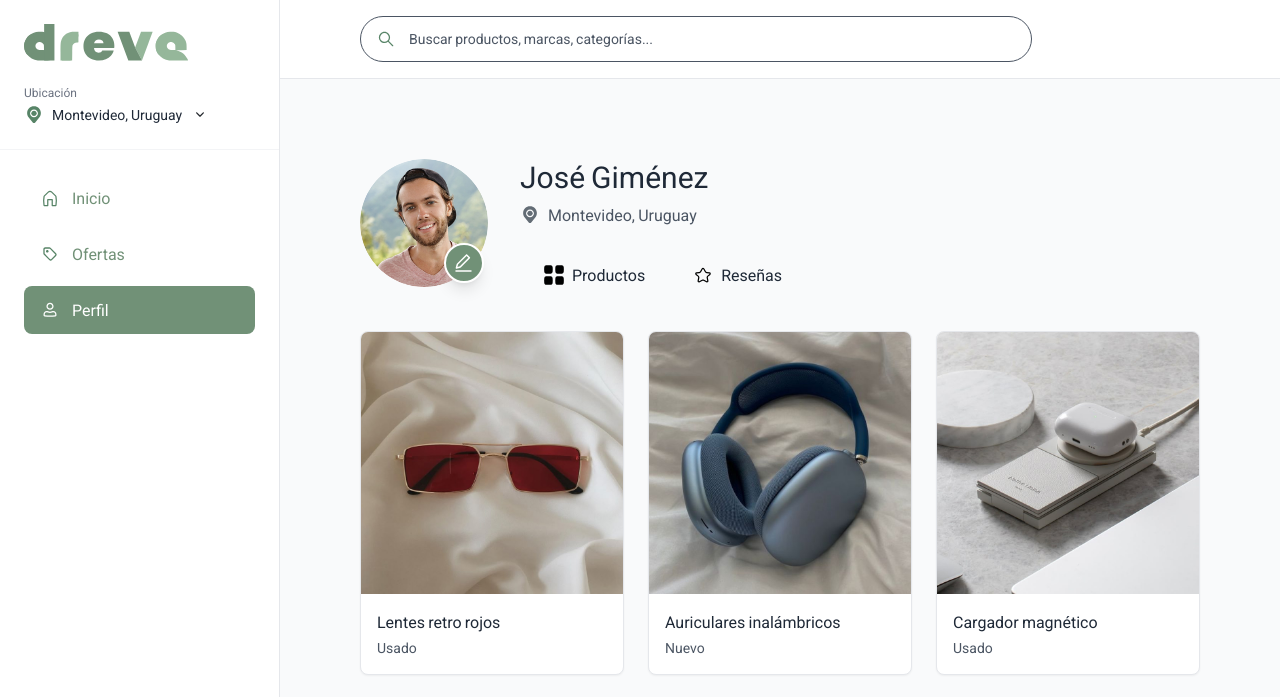
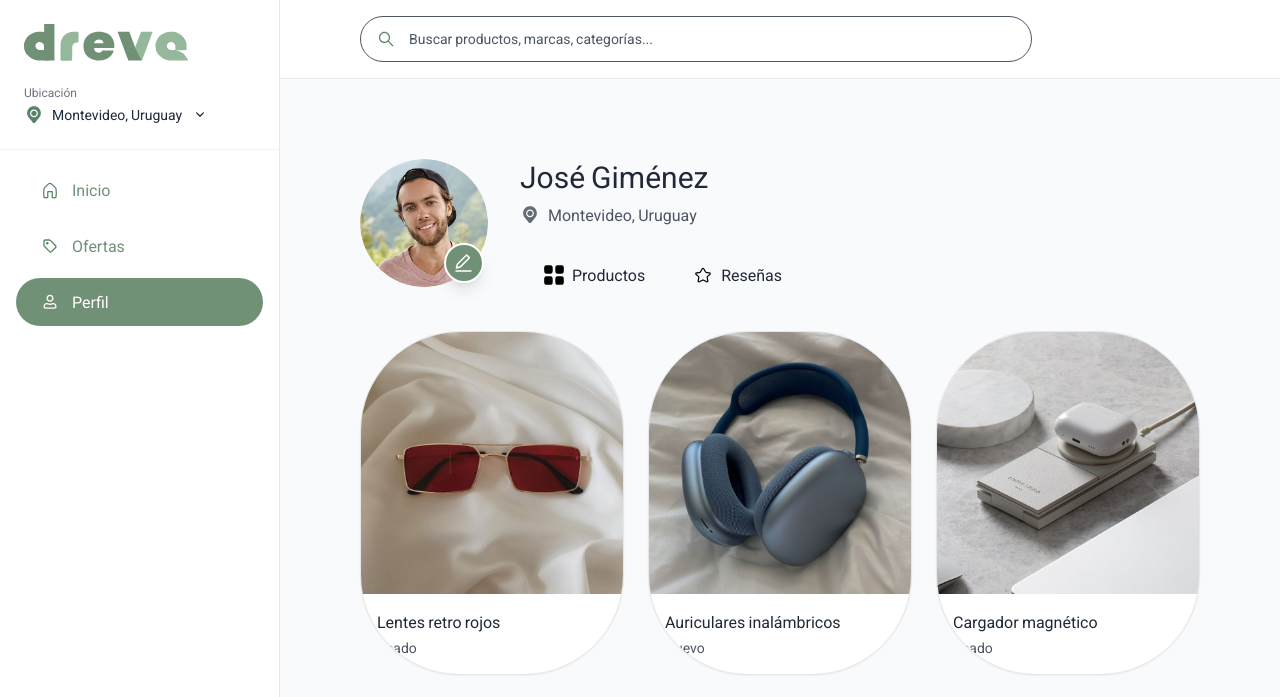
Before and after one commit to LucasLR2/Yveks-Aplicacion-web-de-trueques, a PHP site: page /php/perfil.php in a window 1280 px wide. Shown: the top 697 px of the page. Run offline with PHP 8.4, Linux system fonts and the light colour scheme; some libraries are stand-ins or nearby versions; some web fonts are replaced.

Commit message:
Modifica estética de los botones del header y del sidebar

```diff
--- a/codigo/css/estilos-generales.css
+++ b/codigo/css/estilos-generales.css
@@ -295,14 +295,24 @@ html, body {
   }
 }
 
-.boton-sidebar-seleccionado{
+.boton-sidebar-seleccionado, .primary-button{
   background-color: #719177 !important;
   color: #ffffff !important;
 }
-.boton-sidebar-seleccionado:hover{
+.boton-sidebar-seleccionado:hover, .primary-button:hover{
   background-color: #95b79a !important;
 }
 .boton-sidebar-deseleccionado:hover{
   background-color: #f3f4f6 !important;
   color: #5a7a5f !important;
 }
+.rounded-lg{
+  border-radius:100px !important;
+}
+.secondary-button{
+  background-color: #ffffff !important;
+  color: #719177 !important;
+}
+.secondary-button:hover{
+  background-color: #E8E8E8 !important;
+}
--- a/codigo/js/header.js
+++ b/codigo/js/header.js
@@ -10,7 +10,7 @@ document.addEventListener('DOMContentLoaded', function() {
                 // Usuario con sesión
                 contenedor.innerHTML = `
                     <!-- Botón Nueva publicación -->
-                    <button class="bg-green text-white px-4 h-8 rounded-full smooth-transition flex items-center text-sm whitespace-nowrap"
+                    <button class="bg-green text-white px-6 h-10 smooth-transition rounded-lg primary-button flex items-center text-sm whitespace-nowrap"
                         onclick="window.location.href='${baseURL}php/nuevo_producto.php'">
                         <img src="${baseURL}recursos/iconos/solido/interfaz/mas.svg" alt="Publicar" class="w-3 h-3 svg-white mr-2">
                         Nueva publicación
@@ -65,14 +65,12 @@ document.addEventListener('DOMContentLoaded', function() {
             } else {
                 // Usuario sin sesión → botones iniciar sesión y registrarse
                 contenedor.innerHTML = `
-                    <button class="bg-green text-white px-4 h-8 rounded-full smooth-transition flex items-center text-sm whitespace-nowrap mr-2"
+                    <button class="bg-green text-white px-8 h-10 rounded-lg smooth-transition primary-button flex items-center text-sm whitespace-nowrap mr-2"
                         onclick="window.location.href='${baseURL}php/iniciar-sesion.php'">
-                        <img src="${baseURL}recursos/iconos/solido/comunicacion/usuario.svg" alt="Iniciar sesión" class="w-3 h-3 svg-white mr-2">
                         Iniciar sesión
                     </button>
-                    <button class="bg-white text-green border border-green px-4 h-8 rounded-full smooth-transition flex items-center text-sm whitespace-nowrap hover:bg-green hover:text-white group"
+                    <button class="bg-white text-green border border-green px-8 h-10 rounded-lg secondary-button smooth-transition flex items-center text-sm whitespace-nowrap hover:bg-green hover:text-white group"
                         onclick="window.location.href='${baseURL}php/registrarse.php'">
-                        <img src="${baseURL}recursos/iconos/solido/interfaz/mas.svg" alt="Registrarse" class="w-3 h-3 svg-green group-hover:svg-white mr-2">
                         Registrarse
                     </button>
                 `;
--- a/codigo/php/componentes/menu.php
+++ b/codigo/php/componentes/menu.php
@@ -57,7 +57,7 @@ $baseURL = '/Yveks-Aplicacion-web-de-trueques/codigo/';
   <div class="desktop-sidebar bg-white border-r border-gray-200 custom-scrollbar overflow-y-auto h-screen fixed left-0 top-0 w-[280px] flex flex-col justify-between">
     <div>
       <!-- Logo -->
-      <div class="p-6 flex items-center">
+      <div class="p-6 pl-6 flex items-center">
         <img src="<?= $baseURL ?>recursos/iconos/dreva.svg" alt="Dreva">
       </div>
 
@@ -72,11 +72,11 @@ $baseURL = '/Yveks-Aplicacion-web-de-trueques/codigo/';
       </div>
 
       <!-- Navegación -->
-      <nav class="p-6">
+      <nav class="p-4">
         <ul class="space-y-2">
           <li>
       <a href="<?= $baseURL ?>index.php"
-      class="desktop-nav-item flex items-center space-x-3 px-4 py-3 rounded-lg smooth-transition <?= $rutaActual === 'index' ? 'boton-sidebar-seleccionado text-green' : 'boton-sidebar-deseleccionado text-green' ?>">
+      class="desktop-nav-item flex items-center space-x-3 px-6 py-3 rounded-lg smooth-transition <?= $rutaActual === 'index' ? 'boton-sidebar-seleccionado text-green' : 'boton-sidebar-deseleccionado text-green' ?>">
         <img src="<?= $baseURL ?>recursos/iconos/contorno/general/inicio.svg"
           alt="Inicio"
           class="w-5 h-5 <?= $rutaActual === 'index' ? 'svg-white' : 'svg-green' ?>">
@@ -86,7 +86,7 @@ $baseURL = '/Yveks-Aplicacion-web-de-trueques/codigo/';
 
           <li>
       <a href="javascript:void(0)"
-      class="desktop-nav-item flex items-center space-x-3 px-4 py-3 rounded-lg smooth-transition <?= $rutaActual === 'ofertas' ? 'boton-sidebar-seleccionado text-green' : 'boton-sidebar-deseleccionado text-green' ?>"
+      class="desktop-nav-item flex items-center space-x-3 px-6 py-3 rounded-lg smooth-transition <?= $rutaActual === 'ofertas' ? 'boton-sidebar-seleccionado text-green' : 'boton-sidebar-deseleccionado text-green' ?>"
       onclick="Verificacion('<?= $baseURL ?>php/ofertas.php', this)">
         <img src="<?= $baseURL ?>recursos/iconos/contorno/general/etiqueta.svg"
           alt="Ofertas"
@@ -97,7 +97,7 @@ $baseURL = '/Yveks-Aplicacion-web-de-trueques/codigo/';
 
           <li>
       <a href="javascript:void(0)"
-      class="desktop-nav-item flex items-center space-x-3 px-4 py-3 rounded-lg smooth-transition <?= $rutaActual === 'perfil' ? 'boton-sidebar-seleccionado text-green' : 'boton-sidebar-deseleccionado text-green' ?>"
+      class="desktop-nav-item flex items-center space-x-3 px-6 py-3 rounded-lg smooth-transition <?= $rutaActual === 'perfil' ? 'boton-sidebar-seleccionado text-green' : 'boton-sidebar-deseleccionado text-green' ?>"
       onclick="Verificacion('<?= $baseURL ?>php/perfil.php', this)">
         <img src="<?= $baseURL ?>recursos/iconos/contorno/comunicacion/usuario.svg"
           alt="Perfil"
@@ -139,9 +139,9 @@ function Verificacion(destino, elemento) {
                         <p class="mb-4">Debes iniciar sesión para acceder a esta sección.</p>
                         <div class="flex justify-center gap-4">
                             <a href="<?= $baseURL ?>php/iniciar-sesion.php"
-                               class="bg-blue-500 text-white px-4 py-2 rounded hover:bg-blue-600">Iniciar sesión</a>
+                               class="bg-blue-500 text-white px-6 py-2 rounded hover:bg-blue-600">Iniciar sesión</a>
                             <a href="<?= $baseURL ?>index.php"
-                               class="bg-gray-300 text-gray-800 px-4 py-2 rounded hover:bg-gray-400">Volver</a>
+                               class="bg-gray-300 text-gray-800 px-6 py-2 rounded hover:bg-gray-400">Volver</a>
                         </div>
                     </div>
                 `;
```
